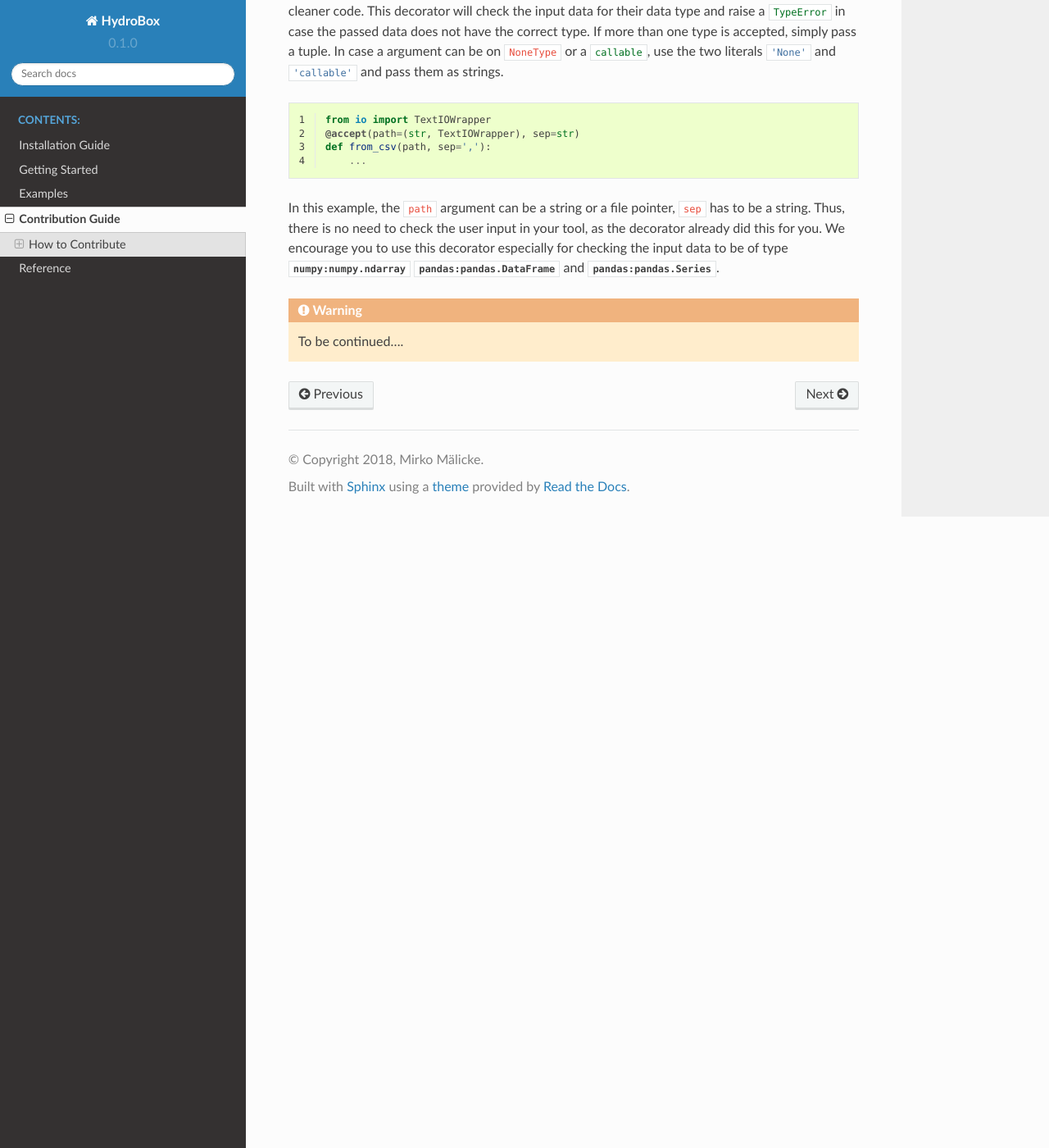
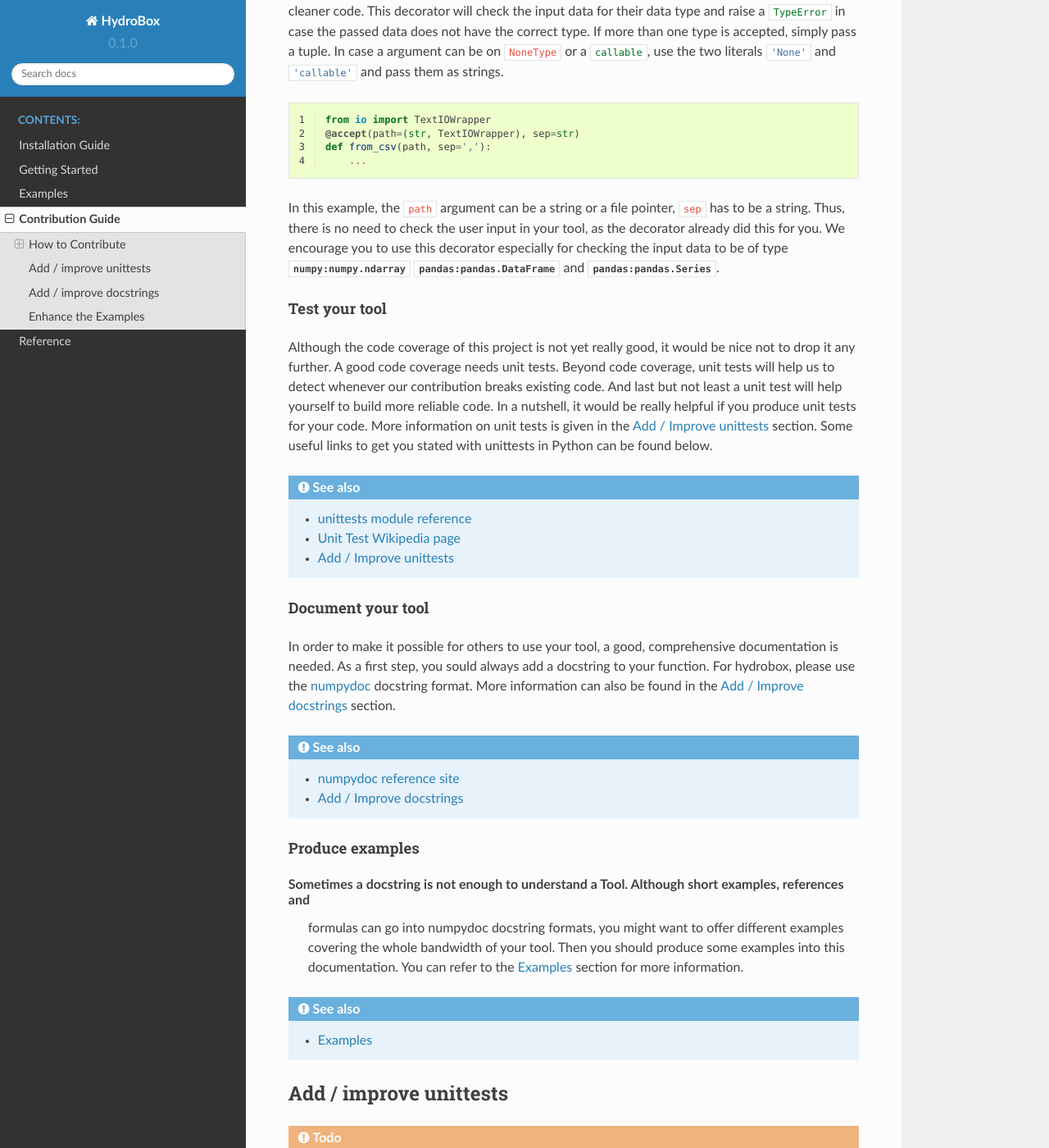
Before and after one commit to VForWaTer/hydrobox, a Sphinx documentation site: the page built from docs/contribution.rst, in a window 1280 px wide and 1400 px high, scrolled down 1791 px. Shown: the whole window at 82% size. Built offline with Sphinx 7.4.7 and the Read the Docs theme 2.0.0, drawn with Linux system fonts in a browser that asks for light colours; formulas are drawn with MathJax 3; some of the changed text lies outside the part shown.

```diff
--- a/docs/contribution.rst
+++ b/docs/contribution.rst
@@ -118,6 +118,80 @@
 to be of type :class:`numpy:numpy.ndarray` :class:`pandas:pandas.DataFrame`
 and :class:`pandas:pandas.Series`.
 
-.. warning::
 
-    To be continued....
+Test your tool
+~~~~~~~~~~~~~~
+
+Although the code coverage of this project is not yet really good, it would be nice not to drop
+it any further. A good code coverage needs unit tests. Beyond code coverage, unit tests will help
+us to detect whenever our contribution breaks existing code. And last but not least a unit test
+will help yourself to build more reliable code.
+In a nutshell, it would be really helpful if you produce unit tests for your code. More
+information on unit tests is given in the :ref:`Add / Improve unittests <contrib_unittests>`
+section. Some useful links to get you stated with unittests in Python can be found below.
+
+.. seealso::
+
+    - `unittests module reference`_
+    - `Unit Test Wikipedia page`_
+    - :ref:`Add / Improve unittests <contrib_unittests>`
+
+.. _unittests module reference: https://docs.python.org/3/library/unittest.html
+.. _Unit Test Wikipedia page: https://en.wikipedia.org/wiki/Unit_testing
+
+
+
+Document your tool
+~~~~~~~~~~~~~~~~~~
+
+In order to make it possible for others to use your tool, a good, comprehensive documentation is
+needed. As a first step, you sould always add a docstring to your function. For hydrobox, please
+use the `numpydoc`_ docstring format. More information can also be found in the
+:ref:`Add / Improve docstrings <contrib_docstrings>` section.
+
+.. seealso::
+
+    - `numpydoc reference site <numpydoc>`_
+    -  :ref:`Add / Improve docstrings <contrib_docstrings>`
+
+Produce examples
+~~~~~~~~~~~~~~~~
+
+Sometimes a docstring is not enough to understand a Tool. Although short examples, references and
+ formulas can go into numpydoc docstring formats, you might want to offer different examples
+ covering the whole bandwidth of your tool. Then you should produce some examples into this
+ documentation. You can refer to the :ref:`Examples <contrib_examples>` section for more
+ information.
+
+.. seealso::
+
+    - :ref:`Examples <contrib_examples>`
+
+.. _contrib_unittests:
+
+Add / improve unittests
+=======================
+
+.. todo::
+
+    write this section
+
+
+.. _contrib_docstrings:
+
+Add / improve docstrings
+========================
+
+.. todo::
+
+    write this section
+
+
+.. _contrib_examples:
+
+Enhance the Examples
+====================
+
+.. todo::
+
+    write this section
```
Also changed, not shown: 1 other file.
